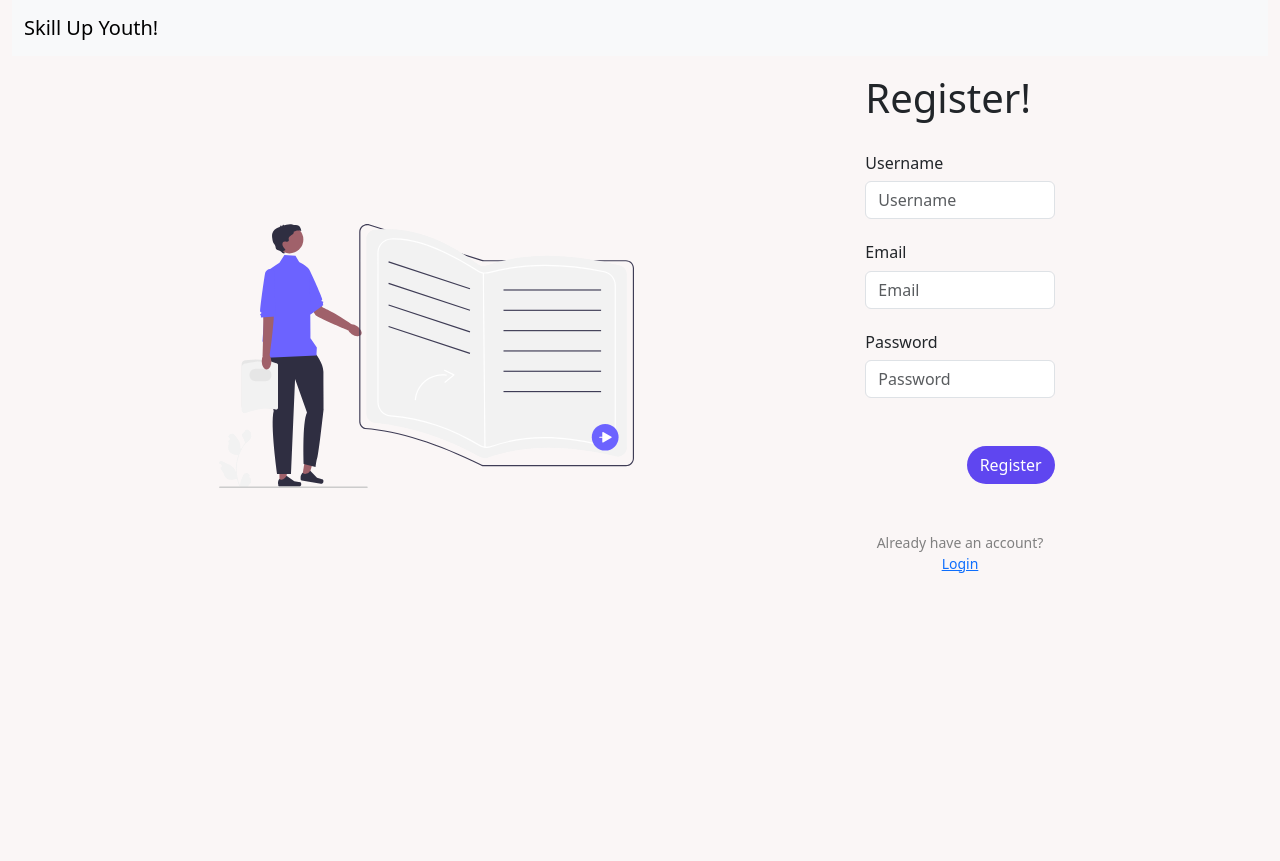
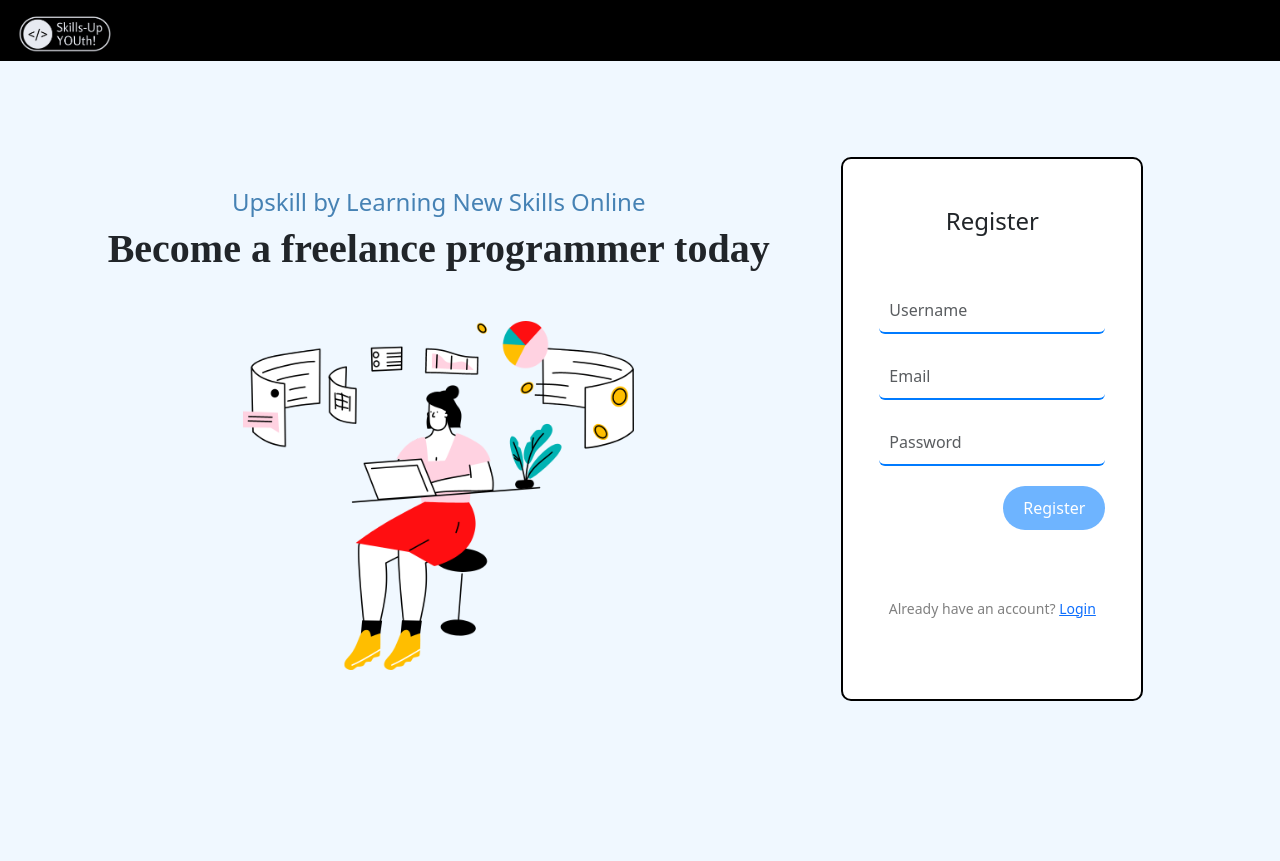
Before and after one commit to crystallaylalui/Skills-Up-YOUth, a PHP site: page /pages/register.php in a window 1280 px wide. Before the commit the page ends 573 px from the top, so only its background shows below. Run offline with PHP 8.4, Linux system fonts and the light colour scheme.

Commit message:
styled registration page

```diff
--- a/app/css/style.css
+++ b/app/css/style.css
@@ -260,3 +260,59 @@ body {
     padding: 0;
     /* Add additional styling here */
 }
+
+.registration-form {
+    max-width: 400px;
+    margin: 0 auto;
+    padding: 20px;
+}
+
+.form-group {
+    position: relative;
+    margin-bottom: 20px;
+}
+
+.form-group label {
+    position: absolute;
+    top: 0;
+    left: 0;
+    margin: 0 10px;
+    background-color: #fff;
+    padding: 0 5px;
+    color: #888;
+    transition: transform 0.2s ease-in-out;
+    pointer-events: none;
+}
+
+.form-control {
+    width: 100%;
+    border: none;
+    border-bottom: 2px solid #007BFF;
+    padding: 10px;
+    background-color: transparent;
+    color: #333;
+}
+
+.form-control:focus {
+    outline: none;
+    border-bottom: 2px solid #5BC0DE;
+}
+
+.form-control:focus + label,
+.form-control:not(:placeholder-shown) + label {
+    transform: translateY(-20px);
+    font-size: 0.8em;
+    background-color: #fff;
+}
+
+.btn.confirm-button {
+    background-color: #6eb4ff;
+    color: #fff;
+    border: none;
+    padding: 10px 20px;
+    cursor: pointer;
+}
+
+.btn.confirm-button:hover {
+    background-color: #0056b3;
+}
--- a/app/pages/register.php
+++ b/app/pages/register.php
@@ -16,44 +16,51 @@ if (isset($_SESSION["user_id"]) ) {
     <link href="https://cdn.jsdelivr.net/npm/bootstrap@5.3.2/dist/css/bootstrap.min.css" rel="stylesheet" integrity="sha384-T3c6CoIi6uLrA9TneNEoa7RxnatzjcDSCmG1MXxSR1GAsXEV/Dwwykc2MPK8M2HN" crossorigin="anonymous">
     <script src="https://unpkg.com/vue@3/dist/vue.global.js"></script>
     <script src="https://unpkg.com/axios/dist/axios.min.js"></script>
-
+    <link rel="stylesheet"
+    href="https://cdnjs.cloudflare.com/ajax/libs/animate.css/4.1.1/animate.min.css"/>
     <link href="../css/style.css" rel="stylesheet">
 </head>
 <body>
-    <div class="container-fluid vh-100">
-        <nav class="navbar navbar-expand-lg navbar-light bg-light">
+
+    <nav class="navbar navbar-expand-lg navbar-light" style="background-color:black">
         <div class="container-fluid">
-                <a class="navbar-brand" href="#">Skill Up Youth!</a>
+            <img src="../images/logo.jpg" height="45" alt="logo" />
             <!-- <button class="navbar-toggler" type="button" data-bs-toggle="collapse" data-bs-target="#navbarSupportedContent" aria-controls="navbarSupportedContent" aria-expanded="false" aria-label="Toggle navigation">
                 <span class="navbar-toggler-icon"></span>
             </button> -->
         </div>
     </nav>
+    <div class="container-fluid vh-100 p-5" style="background-color:aliceblue">
         <div class="row d-flex align-items-center h-75">
-            <div class="col-md-8 col-12">
-                <img class="w-50 mx-auto d-block" src="../images/register.svg">
+            <div class="col-md-8 col-12 pt-5">
+                <h4 class="text-center" style="color:steelblue">Upskill by Learning New Skills Online</h4>
+                <p class="h1 fw-bold text-center mb-5 animate__animated animate__fadeInLeftBig" style="font-family:'Times New Roman', Times, serif">Become a freelance programmer today</p>
+
+                <img class="w-50 mx-auto d-block" src="../images/hero-header.png">
             </div>
 
-            <div class="col-md-2 col-12">
-                <h1>Register!</h1>
-                <br>
-                <div class="h6">Username</div>
-                <div class="input-group mb-4">
-                    <input type="text" class="form-control" placeholder="Username" aria-label="Username" aria-describedby="basic-addon1" v-model="username">
+
+
+        <div class="col-md-3 col-12 mt-5 p-3" style="background-color:white; border-radius: 10px; border: 2px solid black;">
+            <h4 class="text-center m-3 p-3">Register</h4>
+            <div class="registration-form">
+                <div class="form-group">
+                    <input type="text" id="username" class="form-control" placeholder="Username" v-model="username">
                 </div>
-                <div class="h6">Email</div>
-                <div class="input-group mb-4">
-                    <input type="text" class="form-control" placeholder="Email" aria-label="Email" aria-describedby="basic-addon1" v-model="email">
+
+                <div class="form-group">
+                    <input type="text" id="email" class="form-control" placeholder="Email" v-model="email">
                 </div>
-                <div class="h6">Password</div>
-                <div class="input-group mb-4">
-                    <input type="password" class="form-control" placeholder="Password" aria-label="Password" aria-describedby="basic-addon1" v-model="password">
+
+                <div class="form-group">
+                    <input type="password" id="password" class="form-control" placeholder="Password" v-model="password">
                 </div>
-                <br>
+
+
                 <div class="d-flex justify-content-end">
                     <button v-on:click="registerUser" class="btn confirm-button">Register</button>
                 </div>
-
+            </div>
 
 
                 <p class="signup py-5 text-center">Already have an account? <a href="../index.php">Login</a></p>
```
Also changed, not shown: app/images/hero-header.png (added). Lines whose indentation alone changed are shown as unchanged.
